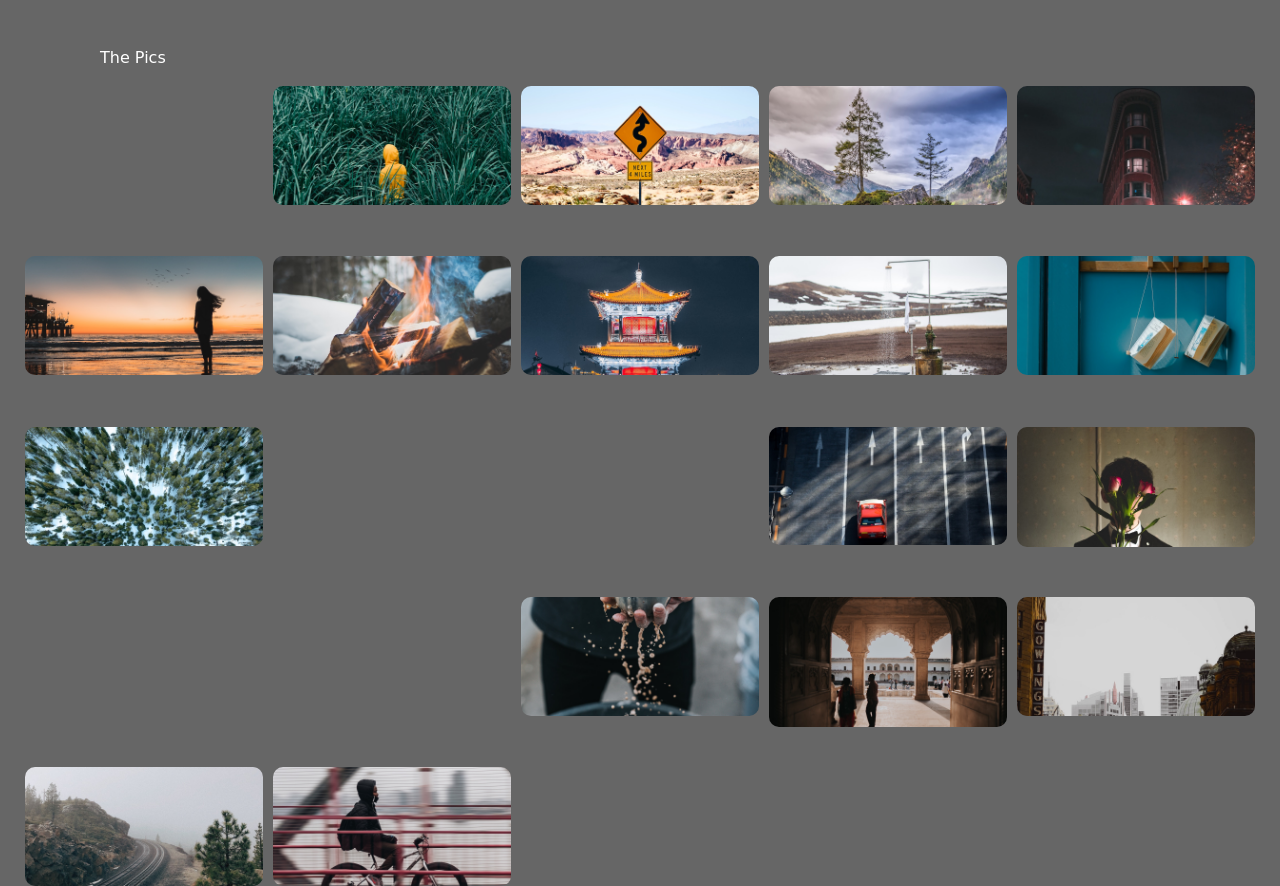
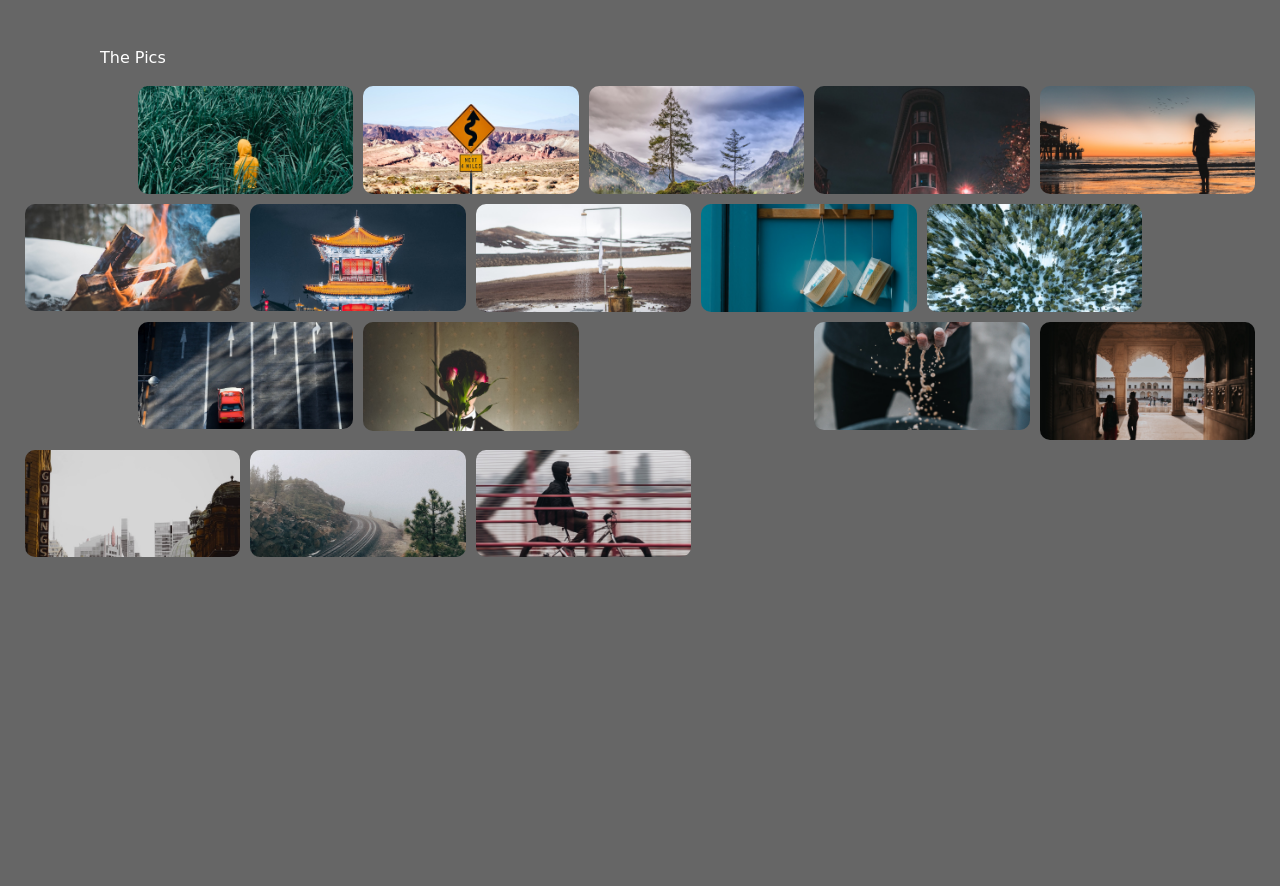
Before and after one commit to kymiddleton/CSS-grid-9-thepics, a plain HTML site: page index.html in a window 1280 px wide. After the commit the page ends 850 px from the top, so only its background shows below. Drawn offline with Linux system fonts and the light colour scheme; a web font is replaced by a local one.

```diff
--- a/style.css
+++ b/style.css
@@ -15,7 +15,7 @@ main {
     display: grid;
     height: 100%;
     grid-template-rows: repeat(6, 1fr);
-    grid-template-columns: repeat(2,1fr);
+    grid-template-columns: repeat(4,1fr);
     grid-gap: 10px;
     margin-left: 25px;
     margin-right: 25px;
@@ -26,7 +26,7 @@ img {
     height: auto;
     width: 100%;
     grid-row: span 1;
-    grid-column: span 1;
+    grid-column: span 2;
     border-radius: 10px;
 }
 
@@ -39,7 +39,8 @@ img {
 
     main {
         grid-template-rows: repeat(5, 1fr);
-        grid-template-columns: repeat(4,1fr);
+        grid-template-columns: repeat(9,1fr);
+        height: 300px;
     }
 }
 
@@ -47,6 +48,6 @@ img {
 
     main {
         grid-template-rows: repeat(4, 1fr);
-        grid-template-columns: repeat(5,1fr);
+        grid-template-columns: repeat(11,1fr);
     }
 }
```
